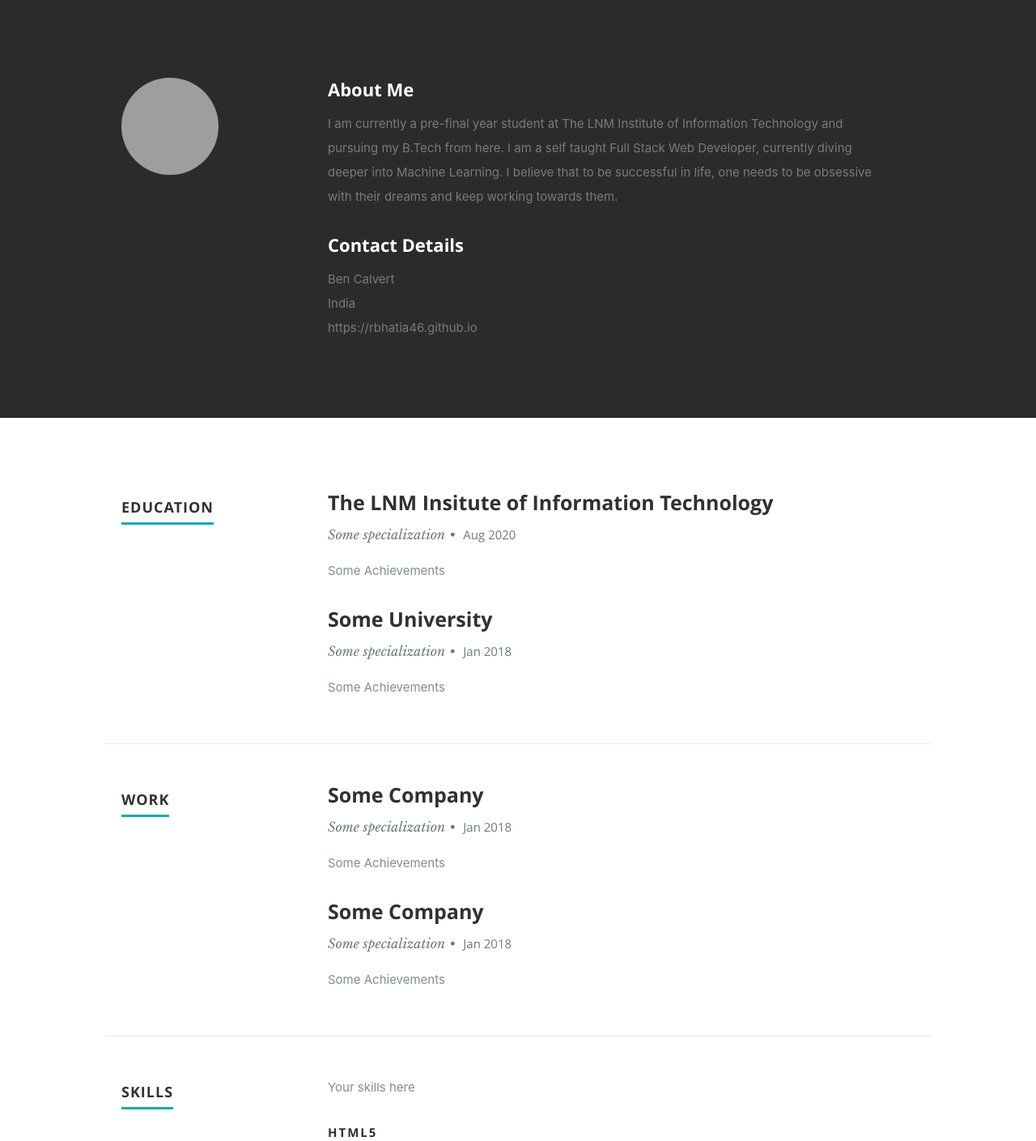
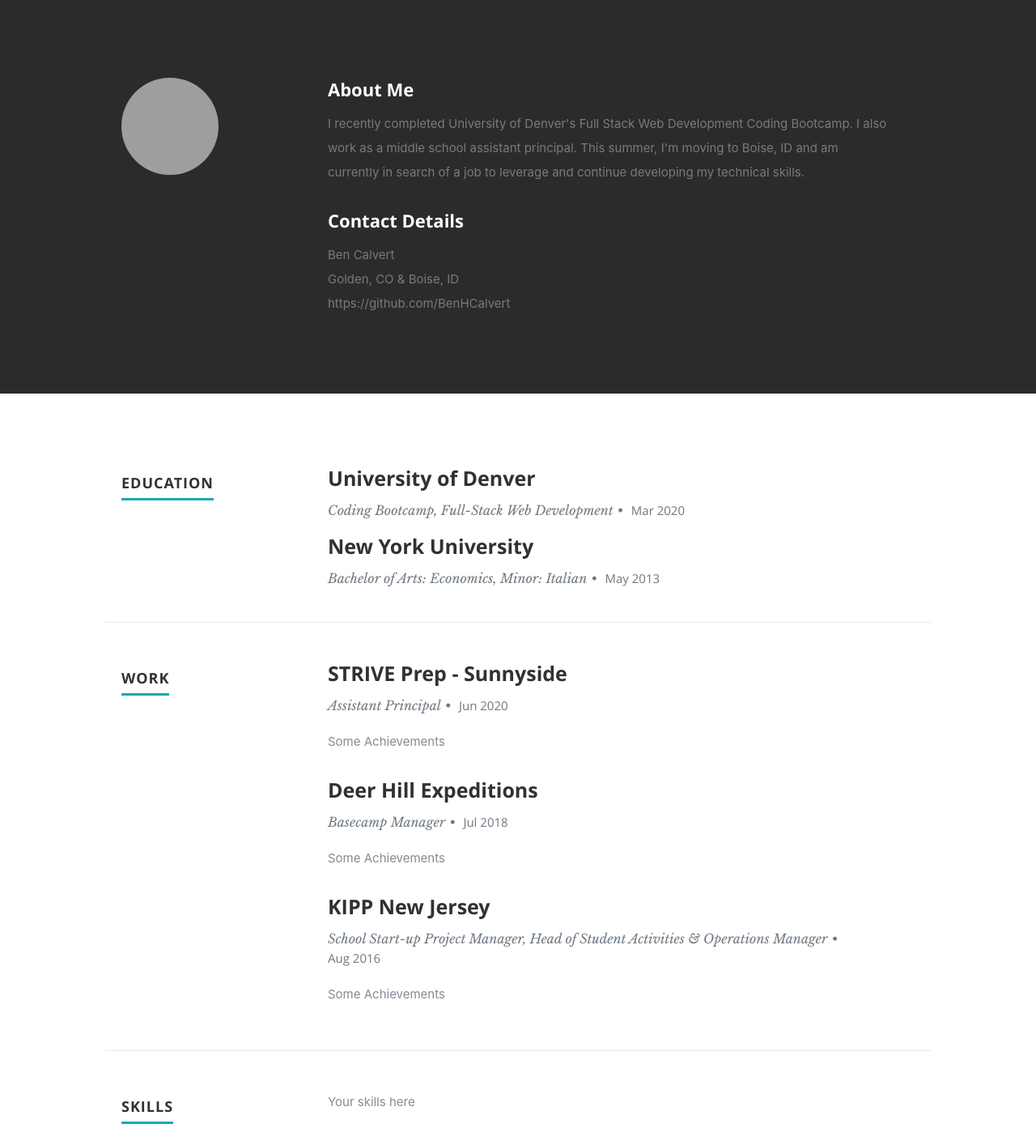
Before and after one commit to BenHCalvert/ReactPortfolio, a React (Create React App) app: page / in a window 1280 px wide. Shown: the part 800-2209 px from the top of the page at 81% size. Built offline with nearby package versions, Linux system fonts and the light colour scheme; grey boxes are pictures that could not be loaded.

Commit message:
resume update

```diff
--- a/src/components/Resume.js
+++ b/src/components/Resume.js
@@ -21,9 +21,7 @@
                           <p className="info">
                           {item.specialization}
                           <span>&bull;</span> <em className="date">{item.MonthOfPassing} {item.YearOfPassing}</em></p>
-                          <p>
-                          {item.Achievements}
-                          </p>
+
                        </div>
                     </div>
                   )
--- a/src/resumeData.js
+++ b/src/resumeData.js
@@ -8,54 +8,60 @@
     "socialLinks":[
         {
           "name":"linkedin",
-          "url":"https://www.linkedin.com/in/rahul-bhatia-67ba08121/",
+          "url":"linkedin.com/in/benjamin-calvert-62978438/",
           "className":"fa fa-linkedin"
         },
         {
           "name":"github",
-          "url":"http://github.com/rbhatia46",
+          "url":"https://github.com/BenHCalvert",
           "className":"fa fa-github"
-        },
-        {
-          "name":"skype",
-          "url":"http://twitter.com/rbhatia46",
-          "className":"fa fa-twitter"
         }
       ],
-    "aboutme":"I am currently a pre-final year student at The LNM Institute of Information Technology and pursuing my B.Tech from here. I am a self taught Full Stack Web Developer, currently diving deeper into Machine Learning. I believe that to be successful in life, one needs to be obsessive with their dreams and keep working towards them.",
-    "address":"India",
-    "website":"https://rbhatia46.github.io",
+    "aboutme":"I recently completed University of Denver's Full Stack Web Development Coding Bootcamp. I also work as a middle school assistant principal. This summer, I'm moving to Boise, ID and am currently in search of a job to leverage and continue developing my technical skills.",
+    "address":"Golden, CO & Boise, ID",
+    "website":"https://github.com/BenHCalvert",
     "education":[
       {
-        "UniversityName":"The LNM Insitute of Information Technology",
-        "specialization":"Some specialization",
-        "MonthOfPassing":"Aug",
-        "YearOfPassing":"2020",
-        "Achievements":"Some Achievements"
+        "UniversityName":"University of Denver",
+        "specialization":"Coding Bootcamp, Full-Stack Web Development",
+        "MonthOfPassing":"Mar",
+        "YearOfPassing":"2020"
       },
       {
-        "UniversityName":"Some University",
-        "specialization":"Some specialization",
-        "MonthOfPassing":"Jan",
-        "YearOfPassing":"2018",
-        "Achievements":"Some Achievements"
+        "UniversityName":"New York University",
+        "specialization":"Bachelor of Arts: Economics, Minor: Italian",
+        "MonthOfPassing":"May",
+        "YearOfPassing":"2013"
       }
     ],
     "work":[
       {
-        "CompanyName":"Some Company",
-        "specialization":"Some specialization",
-        "MonthOfLeaving":"Jan",
-        "YearOfLeaving":"2018",
+        "CompanyName":"STRIVE Prep - Sunnyside",
+        "specialization":"Assistant Principal",
+        "MonthOfLeaving":"Jun",
+        "YearOfLeaving":"2020",
+        "MonthofStarting":"Jul",
+        "YearOfStarting":"2018",
         "Achievements":"Some Achievements"
       },
       {
-        "CompanyName":"Some Company",
-        "specialization":"Some specialization",
-        "MonthOfLeaving":"Jan",
+        "CompanyName":"Deer Hill Expeditions",
+        "specialization":"Basecamp Manager",
+        "MonthOfLeaving":"Jul",
         "YearOfLeaving":"2018",
+        "MonthofStarting":"Jul",
+        "YearOfStarting":"2018",
         "Achievements":"Some Achievements"
-      }
+      },
+      {
+        "CompanyName":"KIPP New Jersey",
+        "specialization":"School Start-up Project Manager, Head of Student Activities & Operations Manager",
+        "MonthOfLeaving":"Aug",
+        "YearOfLeaving":"2016",
+        "MonthofStarting":"Feb",
+        "YearOfStarting":"2014",
+        "Achievements":"Some Achievements"
+      },
     ],
     "skillsDescription":"Your skills here",
     "skills":[
```
